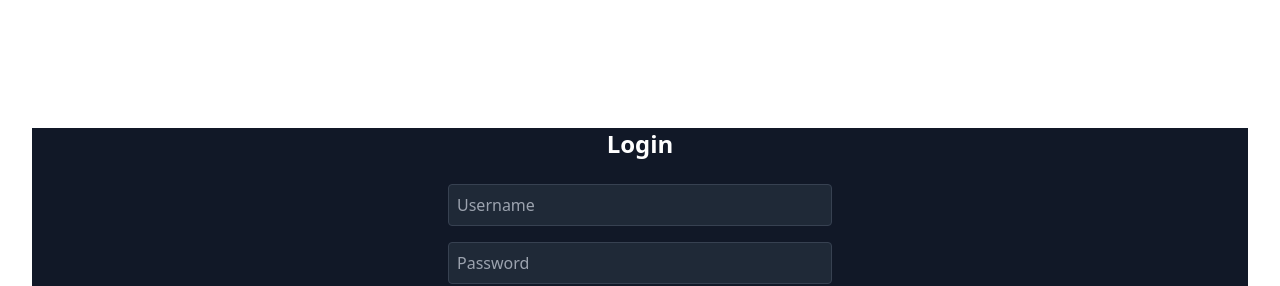
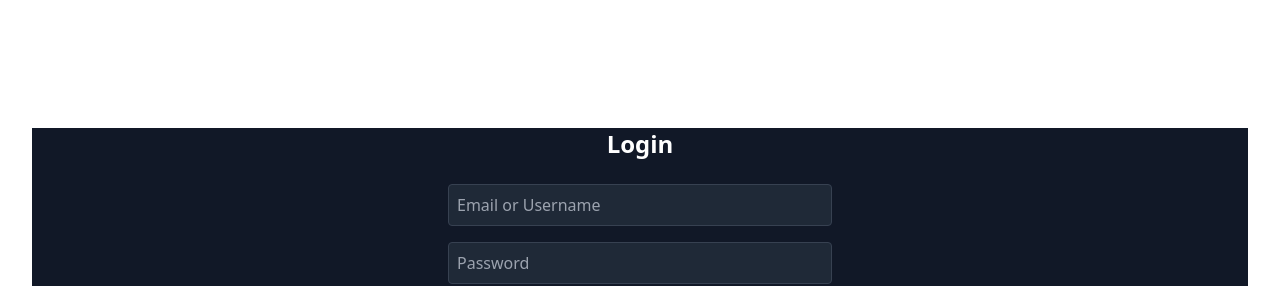
Before and after one commit to mithrilcode/task-manager, a React app in the folder frontend/: page /login in a window 1280 px wide. Shown: the top 286 px of the page. Built offline with nearby package versions, Linux system fonts and the light colour scheme; no server answers; the HTML template or start-up script is replaced by a standard one.

Commit message:
Align login UI with identifier-based authentication

```diff
--- a/frontend/src/pages/Login.tsx
+++ b/frontend/src/pages/Login.tsx
@@ -6,7 +6,7 @@ const Login = () => {
   const { login } = useAuth();
   const navigate = useNavigate();
 
-  const [username, setUsername] = useState("");
+  const [identifier, setIdentifier] = useState("");
   const [password, setPassword] = useState("");
   const [error, setError] = useState<string | null>(null);
   const [loading, setLoading] = useState(false);
@@ -17,10 +17,10 @@ const Login = () => {
     setLoading(true);
 
     try {
-      await login(username, password);
+      await login(identifier, password);
       navigate("/tasks");
     } catch {
-      setError("Invalid username or password");
+      setError("Invalid credentials");
     } finally {
       setLoading(false);
     }
@@ -39,9 +39,9 @@ const Login = () => {
       <form onSubmit={handleSubmit} className="space-y-4">
         <input
           type="text"
-          placeholder="Username"
-          value={username}
-          onChange={(e) => setUsername(e.target.value)}
+          placeholder="Email or Username"
+          value={identifier}
+          onChange={(e) => setIdentifier(e.target.value)}
           required
           className="w-full p-2 rounded bg-gray-800 border border-gray-700 focus:outline-none focus:ring"
         />
```
